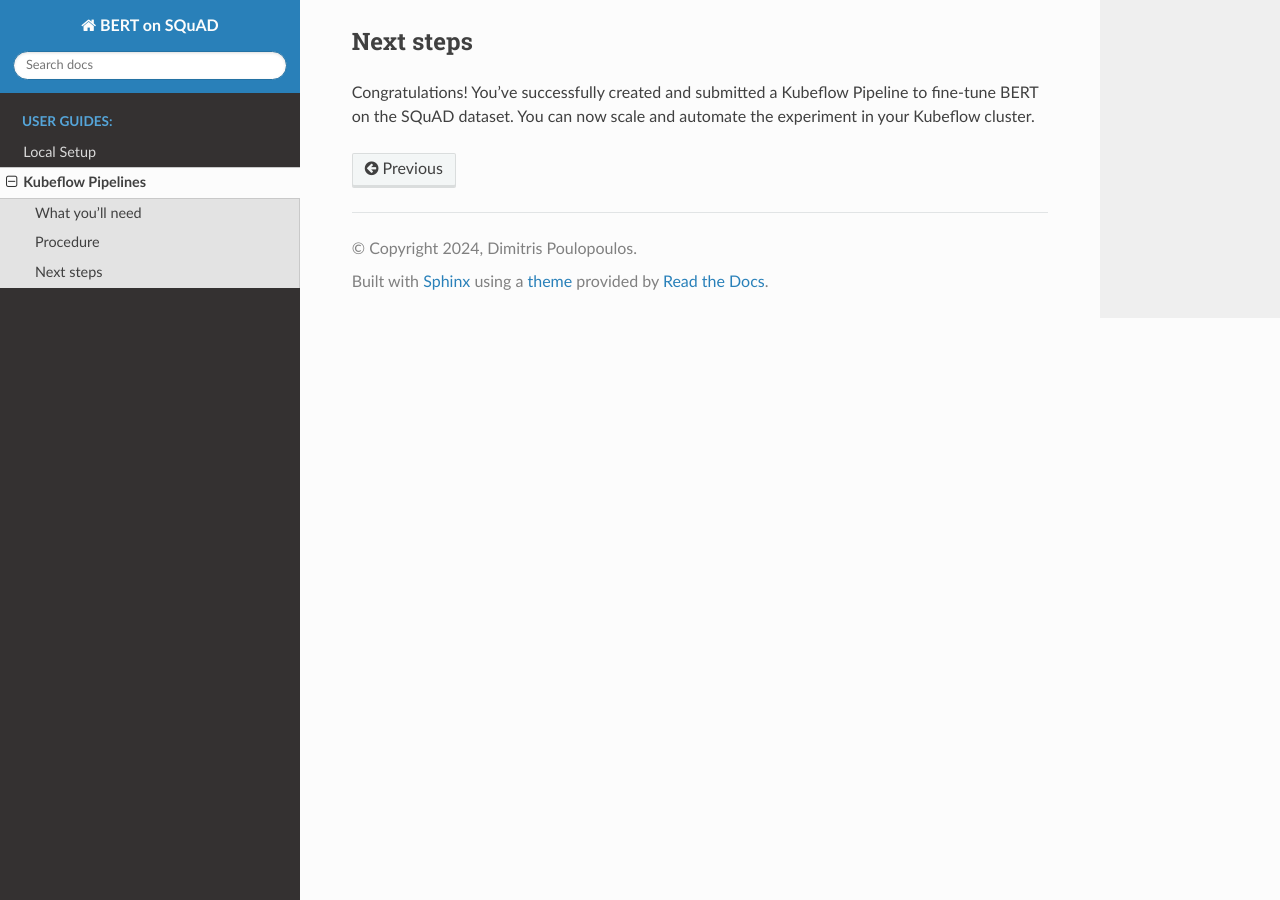
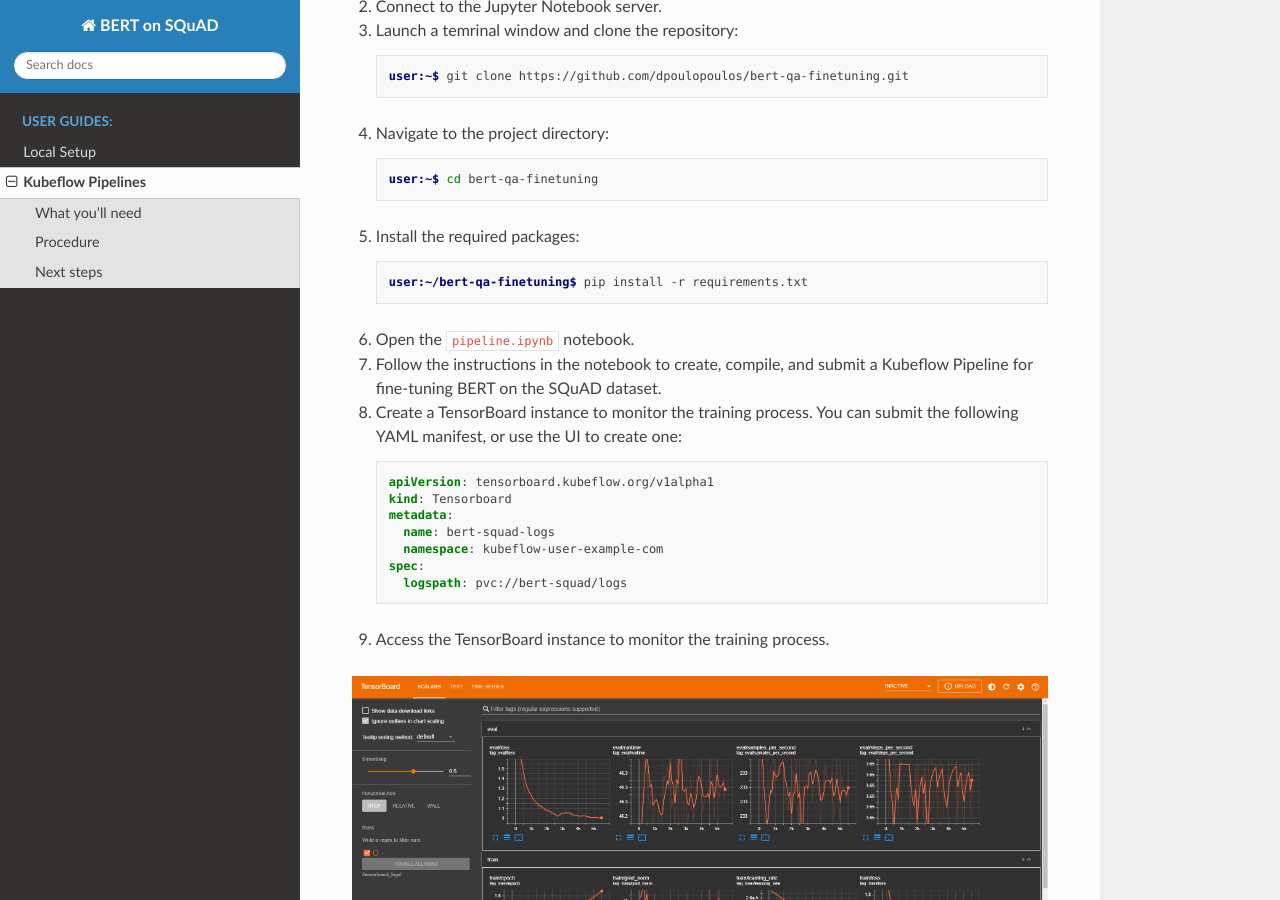
Before and after one commit to dpoulopoulos/bert-qa-finetuning, a Sphinx documentation site: the page built from docs/source/kubeflow-pipelines.md, in a window 1280 px wide and 900 px high, scrolled down 1180 px. Built offline with Sphinx 7.4.7 and the Read the Docs theme 2.0.0, drawn with Linux system fonts in a browser that asks for light colours; some of the changed text lies outside the part shown.

Commit message:
Add images in the Kubeflow guide
Add sample images in the Kubeflow guide to demonstrate how a completed
pipeline and a TensorBoard instance looks like.

Signed-off-by: Dimitris Poulopoulos <dimitris.a.poulopoulos@gmail.com>

````diff
--- a/docs/source/kubeflow-pipelines.md
+++ b/docs/source/kubeflow-pipelines.md
@@ -56,6 +60,23 @@
 1. Follow the instructions in the notebook to create, compile, and submit a
    Kubeflow Pipeline for fine-tuning BERT on the SQuAD dataset.
 
+1. Create a TensorBoard instance to monitor the training process. You can submit
+   the following YAML manifest, or use the UI to create one:
+
+    ```yaml
+    apiVersion: tensorboard.kubeflow.org/v1alpha1
+    kind: Tensorboard
+    metadata:
+      name: bert-squad-logs
+      namespace: kubeflow-user-example-com
+    spec:
+      logspath: pvc://bert-squad/logs
+    ```
+
+1. Access the TensorBoard instance to monitor the training process.
+
+  ![tensorboard](images/tensorboard.png)
+
 ## Next steps
 
 Congratulations! You've successfully created and submitted a Kubeflow Pipeline
````
Also changed, not shown: other parts of docs/source/kubeflow-pipelines.md (+4 -0 lines), docs/source/images/pipeline.png (added), docs/source/images/tensorboard.png (added).
